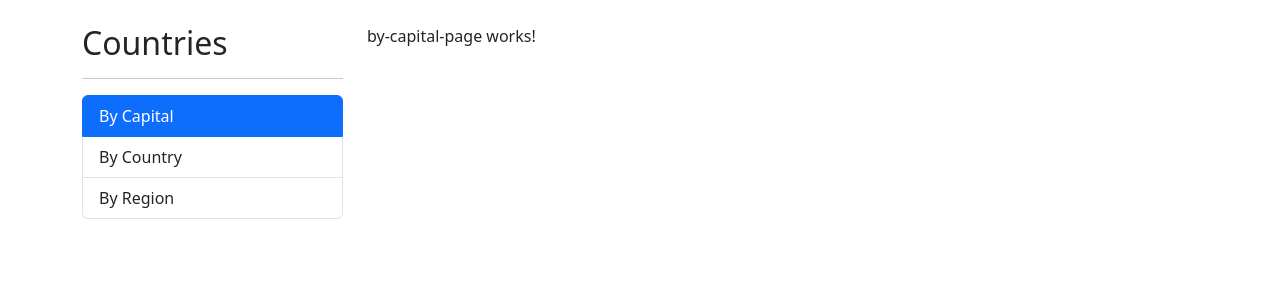
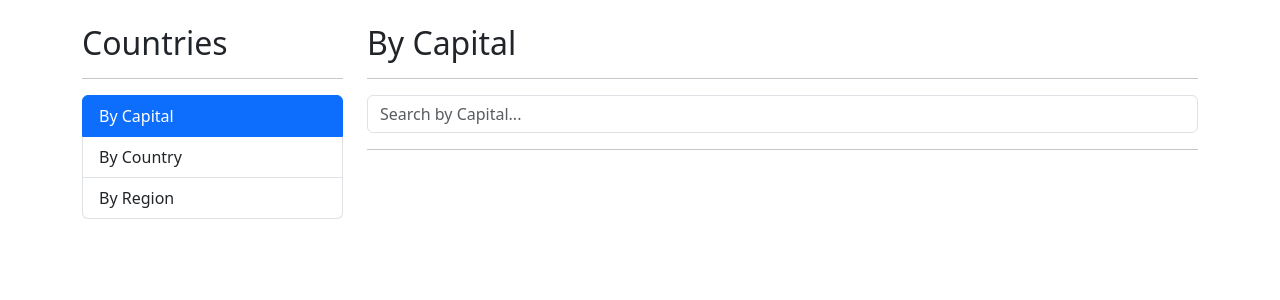
Before and after one commit to abelborit/angular-api-country-app, an Angular app: page /countries/by-capital in a window 1280 px wide. Shown: the top 300 px of the page. Built offline with nearby package versions, Linux system fonts and the light colour scheme.

Commit message:
[FEAT] create search-box.component

```diff
--- a/src/app/countries/countries.module.ts
+++ b/src/app/countries/countries.module.ts
@@ -2,6 +2,7 @@ import { NgModule } from '@angular/core';
 import { CommonModule } from '@angular/common';
 
 import { CountriesRoutingModule } from './countries-routing.module';
+import { SharedModule } from '../shared/shared.module';
 
 import { ByCapitalPageComponent } from './pages/by-capital-page/by-capital-page.component';
 import { ByCountryPageComponent } from './pages/by-country-page/by-country-page.component';
@@ -15,6 +16,6 @@ import { CountryPageComponent } from './pages/country-page/country-page.componen
     ByRegionPageComponent,
     CountryPageComponent,
   ],
-  imports: [CommonModule, CountriesRoutingModule],
+  imports: [CommonModule, CountriesRoutingModule, SharedModule],
 })
 export class CountriesModule {}
--- a/src/app/countries/pages/by-capital-page/by-capital-page.component.html
+++ b/src/app/countries/pages/by-capital-page/by-capital-page.component.html
@@ -1 +1,24 @@
-<p>by-capital-page works!</p>
+<h2>By Capital</h2>
+<hr />
+
+<div class="row">
+  <!-- Search Box -->
+  <div class="col">
+    <app-shared-components-search-box
+      (handleSearchValueEmitter)="handleSearchByCapital($event)"
+      [placeholderProp]="'Search by Capital...'"
+    ></app-shared-components-search-box>
+
+    <!-- también se puede mandar sin llaves cuadradas pero eso significará que siempre se mandará un string, que en este caso es lo que placeholderProp espera -->
+    <!-- <app-shared-components-search-box
+      placeholderProp="Search by Capital..."
+    ></app-shared-components-search-box> -->
+  </div>
+</div>
+
+<div class="row">
+  <!-- Results Table -->
+  <div class="col">
+    <hr />
+  </div>
+</div>
--- a/src/app/countries/pages/by-capital-page/by-capital-page.component.ts
+++ b/src/app/countries/pages/by-capital-page/by-capital-page.component.ts
@@ -5,4 +5,9 @@ import { Component } from '@angular/core';
   templateUrl: './by-capital-page.component.html',
   styleUrls: ['./by-capital-page.component.css'],
 })
-export class ByCapitalPageComponent {}
+export class ByCapitalPageComponent {
+  handleSearchByCapital(searchValue: string): void {
+    console.log('ByCapitalPageComponent - handleSearchByCapital');
+    console.log({ searchValue });
+  }
+}
--- /dev/null
+++ b/src/app/shared/components/search-box/search-box.component.html
@@ -0,0 +1,8 @@
+<!-- se utilizará la referencia local para hacer referencia a este elemento y también se usará el @ViewChild en search-box.component.ts ya que en este caso no se usará el FormsModule porque este es un componente pequeño -->
+<input
+  type="text"
+  [placeholder]="placeholderProp"
+  class="form-control"
+  (keyup.enter)="handleSearchValue()"
+  #searchInput
+/>
--- /dev/null
+++ b/src/app/shared/components/search-box/search-box.component.ts
@@ -0,0 +1,37 @@
+import {
+  Component,
+  ElementRef,
+  EventEmitter,
+  Input,
+  Output,
+  ViewChild,
+} from '@angular/core';
+
+@Component({
+  selector: 'app-shared-components-search-box',
+  templateUrl: './search-box.component.html',
+  styleUrls: ['./search-box.component.css'],
+})
+export class SearchBoxComponent {
+  @Input()
+  public placeholderProp: string = 'Search here...';
+
+  /* 2. emitir el valor del input al padre */
+  @Output()
+  public handleSearchValueEmitter: EventEmitter<string> = new EventEmitter();
+
+  /* 1. tener la referencia del elemento HTML input. Se puede trabajar también sin el decorador @ViewChild ya que en este caso es un solo input, pero por fines de práctica se usó */
+  @ViewChild('searchInput')
+  public inputSearchRef!: ElementRef<HTMLInputElement>;
+
+  handleSearchValue(): void {
+    const searchValue = this.inputSearchRef.nativeElement.value.trim();
+    if (!searchValue) return;
+
+    console.log('SearchBoxComponent - handleSearchValue');
+    console.log({ searchValue });
+    this.handleSearchValueEmitter.emit(searchValue);
+
+    this.inputSearchRef.nativeElement.value = '';
+  }
+}
--- a/src/app/shared/shared.module.ts
+++ b/src/app/shared/shared.module.ts
@@ -6,6 +6,7 @@ import { HomePageComponent } from './pages/home-page/home-page.component';
 import { AboutPageComponent } from './pages/about-page/about-page.component';
 import { SidebarComponent } from './components/sidebar/sidebar.component';
 import { ContactPageComponent } from './pages/contact-page/contact-page.component';
+import { SearchBoxComponent } from './components/search-box/search-box.component';
 
 @NgModule({
   declarations: [
@@ -13,12 +14,14 @@ import { ContactPageComponent } from './pages/contact-page/contact-page.componen
     AboutPageComponent,
     SidebarComponent,
     ContactPageComponent,
+    SearchBoxComponent,
   ],
   exports: [
     HomePageComponent,
     AboutPageComponent,
     SidebarComponent,
     ContactPageComponent,
+    SearchBoxComponent,
   ],
   imports: [CommonModule, RouterModule],
 })
```
Also changed, not shown: src/app/shared/components/search-box/search-box.component.css (added), 1 other file (tests, documents, lock files or other folders).
